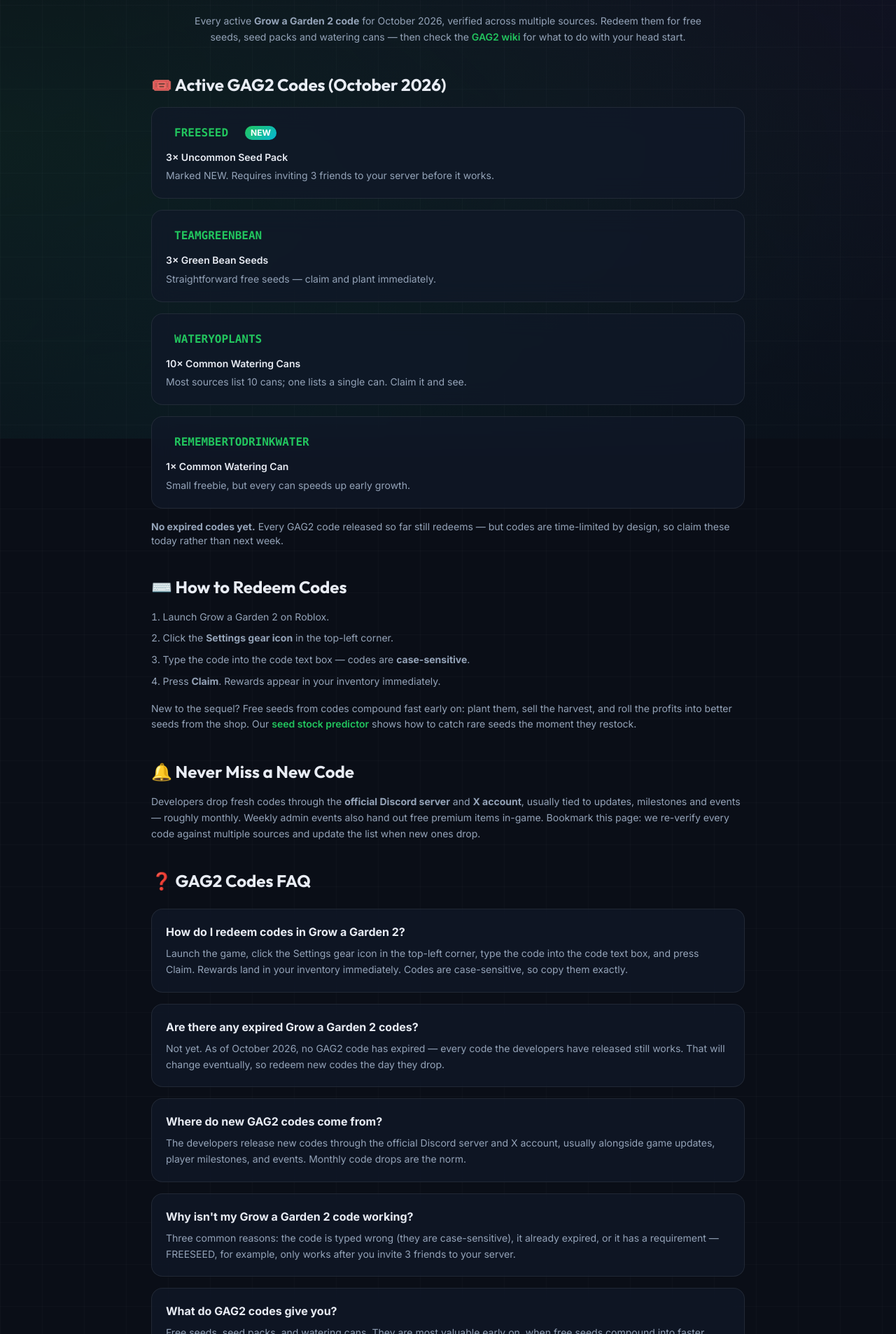
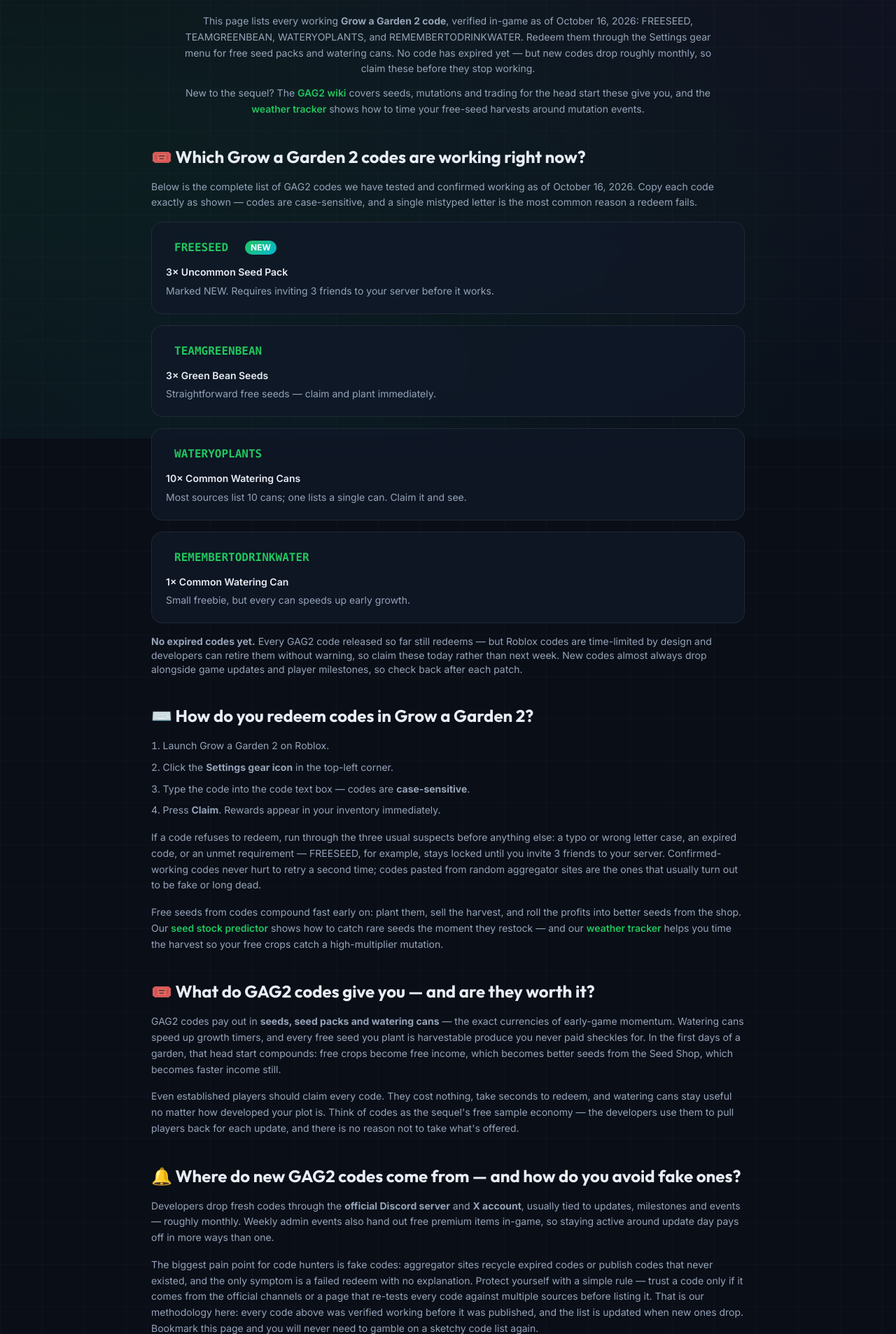
Before and after one commit to liveetcstream-beep/grow-a-garden-calculator, a Next.js app: page /grow-a-garden-2/wiki/codes in a window 1280 px wide. Shown: the part 173-2080 px from the top of the page at 70% size. Built offline with nearby package versions, Linux system fonts and the light colour scheme.

Commit message:
GAG2 wiki: specialist content rewrite — Codes page

```diff
--- a/src/app/grow-a-garden-2/wiki/codes/page.tsx
+++ b/src/app/grow-a-garden-2/wiki/codes/page.tsx
@@ -67,6 +67,14 @@ const faqs = [
     q: "What do GAG2 codes give you?",
     a: "Free seeds, seed packs, and watering cans. They are most valuable early on, when free seeds compound into faster income — but even late-game players should claim them since they cost nothing.",
   },
+  {
+    q: "Where is the safest place to find new GAG2 codes?",
+    a: "Stick to the official Discord server and X account, plus this page — we re-verify every code against multiple sources before listing it. Random code-aggregator sites often list fake or long-dead codes that waste your time; a code is only real if it actually redeems in-game.",
+  },
+  {
+    q: "What does the FREESEED friend requirement mean?",
+    a: "FREESEED only redeems after you invite 3 friends to your server. Bring three friends into a server with you, then enter the code through the Settings menu — the 3× Uncommon Seed Pack lands in your inventory like any other code reward.",
+  },
 ];
 
 const faqSchema = {
@@ -90,18 +98,29 @@ export default function GAG2Codes() {
         <h1 className="text-4xl sm:text-5xl font-black mb-4" style={{ fontFamily: "var(--font-display)", color: "var(--foreground)" }}>
           Grow a Garden 2 <span style={{ background: "var(--gradient-1)", WebkitBackgroundClip: "text", WebkitTextFillColor: "transparent" }}>Codes</span>
         </h1>
+        <p className="text-sm max-w-3xl mx-auto leading-relaxed mb-3" style={{ color: "var(--muted)" }}>
+          This page lists every working <strong>Grow a Garden 2 code</strong>, verified in-game as of October 16, 2026:
+          FREESEED, TEAMGREENBEAN, WATERYOPLANTS, and REMEMBERTODRINKWATER. Redeem them through the Settings gear menu for
+          free seed packs and watering cans. No code has expired yet — but new codes drop roughly monthly, so claim these
+          before they stop working.
+        </p>
         <p className="text-sm max-w-3xl mx-auto leading-relaxed" style={{ color: "var(--muted)" }}>
-          Every active <strong>Grow a Garden 2 code</strong> for October 2026, verified across multiple sources. Redeem them
-          for free seeds, seed packs and watering cans — then check the <Link href="/grow-a-garden-2/wiki" className="text-[var(--primary)] hover:underline font-semibold">GAG2 wiki</Link> for
-          what to do with your head start.
+          New to the sequel? The <Link href="/grow-a-garden-2/wiki" className="text-[var(--primary)] hover:underline font-semibold">GAG2 wiki</Link> covers
+          seeds, mutations and trading for the head start these give you, and the <Link href="/grow-a-garden-2/weather-tracker" className="text-[var(--primary)] hover:underline font-semibold">weather tracker</Link> shows
+          how to time your free-seed harvests around mutation events.
         </p>
       </div>
 
       <div className="space-y-10 text-sm leading-relaxed" style={{ color: "var(--muted)" }}>
         <section>
           <h2 className="text-2xl font-bold mb-4 text-left" style={{ fontFamily: "var(--font-display)", color: "var(--foreground)" }}>
-            🎟️ Active GAG2 Codes (October 2026)
+            🎟️ Which Grow a Garden 2 codes are working right now?
           </h2>
+          <p className="mb-4">
+            Below is the complete list of GAG2 codes we have tested and confirmed working as of October 16, 2026. Copy each
+            code exactly as shown — codes are case-sensitive, and a single mistyped letter is the most common reason a
+            redeem fails.
+          </p>
           <div className="space-y-4">
             {activeCodes.map((c) => (
               <div key={c.code} className="glass-card-static p-5">
@@ -121,14 +140,15 @@ export default function GAG2Codes() {
             ))}
           </div>
           <p className="mt-4 text-sm">
-            <strong>No expired codes yet.</strong> Every GAG2 code released so far still redeems — but codes are
-            time-limited by design, so claim these today rather than next week.
+            <strong>No expired codes yet.</strong> Every GAG2 code released so far still redeems — but Roblox codes are
+            time-limited by design and developers can retire them without warning, so claim these today rather than next
+            week. New codes almost always drop alongside game updates and player milestones, so check back after each patch.
           </p>
         </section>
 
         <section>
           <h2 className="text-2xl font-bold mb-4 text-left" style={{ fontFamily: "var(--font-display)", color: "var(--foreground)" }}>
-            ⌨️ How to Redeem Codes
+            ⌨️ How do you redeem codes in Grow a Garden 2?
           </h2>
           <ol className="list-decimal list-inside space-y-2 mb-4">
             <li>Launch Grow a Garden 2 on Roblox.</li>
@@ -137,21 +157,52 @@ export default function GAG2Codes() {
             <li>Press <strong>Claim</strong>. Rewards appear in your inventory immediately.</li>
           </ol>
           <p className="mb-4">
-            New to the sequel? Free seeds from codes compound fast early on: plant them, sell the harvest, and roll the
-            profits into better seeds from the shop. Our <Link href="/grow-a-garden-2/stock-predictor" className="text-[var(--primary)] hover:underline font-semibold">seed stock predictor</Link> shows
-            how to catch rare seeds the moment they restock.
+            If a code refuses to redeem, run through the three usual suspects before anything else: a typo or wrong letter
+            case, an expired code, or an unmet requirement — FREESEED, for example, stays locked until you invite 3 friends
+            to your server. Confirmed-working codes never hurt to retry a second time; codes pasted from random aggregator
+            sites are the ones that usually turn out to be fake or long dead.
+          </p>
+          <p className="mb-4">
+            Free seeds from codes compound fast early on: plant them, sell the harvest, and roll the profits into better
+            seeds from the shop. Our <Link href="/grow-a-garden-2/stock-predictor" className="text-[var(--primary)] hover:underline font-semibold">seed stock predictor</Link> shows
+            how to catch rare seeds the moment they restock — and our <Link href="/grow-a-garden-2/weather-tracker" className="text-[var(--primary)] hover:underline font-semibold">weather tracker</Link> helps
+            you time the harvest so your free crops catch a high-multiplier mutation.
           </p>
         </section>
 
         <section>
           <h2 className="text-2xl font-bold mb-4 text-left" style={{ fontFamily: "var(--font-display)", color: "var(--foreground)" }}>
-            🔔 Never Miss a New Code
+            🎟️ What do GAG2 codes give you — and are they worth it?
+          </h2>
+          <p className="mb-4">
+            GAG2 codes pay out in <strong>seeds, seed packs and watering cans</strong> — the exact currencies of early-game
+            momentum. Watering cans speed up growth timers, and every free seed you plant is harvestable produce you never
+            paid sheckles for. In the first days of a garden, that head start compounds: free crops become free income,
+            which becomes better seeds from the Seed Shop, which becomes faster income still.
+          </p>
+          <p className="mb-4">
+            Even established players should claim every code. They cost nothing, take seconds to redeem, and watering cans
+            stay useful no matter how developed your plot is. Think of codes as the sequel's free sample economy — the
+            developers use them to pull players back for each update, and there is no reason not to take what's offered.
+          </p>
+        </section>
+
+        <section>
+          <h2 className="text-2xl font-bold mb-4 text-left" style={{ fontFamily: "var(--font-display)", color: "var(--foreground)" }}>
+            🔔 Where do new GAG2 codes come from — and how do you avoid fake ones?
           </h2>
           <p className="mb-4">
             Developers drop fresh codes through the <strong>official Discord server</strong> and <strong>X account</strong>,
             usually tied to updates, milestones and events — roughly monthly. Weekly admin events also hand out free premium
-            items in-game. Bookmark this page: we re-verify every code against multiple sources and update the list when new
-            ones drop.
+            items in-game, so staying active around update day pays off in more ways than one.
+          </p>
+          <p className="mb-4">
+            The biggest pain point for code hunters is fake codes: aggregator sites recycle expired codes or publish codes
+            that never existed, and the only symptom is a failed redeem with no explanation. Protect yourself with a simple
+            rule — trust a code only if it comes from the official channels or a page that re-tests every code against
+            multiple sources before listing it. That is our methodology here: every code above was verified working before
+            it was published, and the list is updated when new ones drop. Bookmark this page and you will never need to
+            gamble on a sketchy code list again.
           </p>
         </section>
 
```
